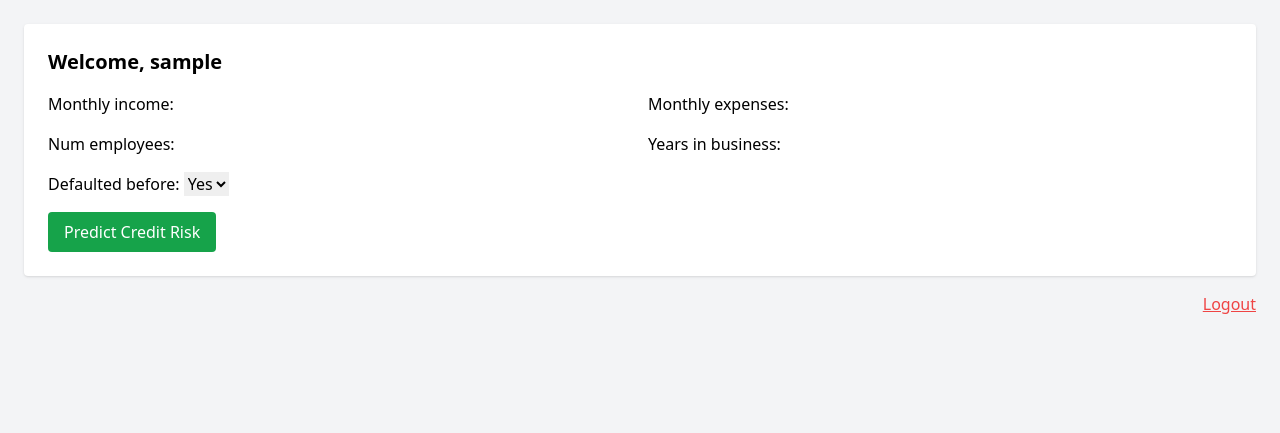
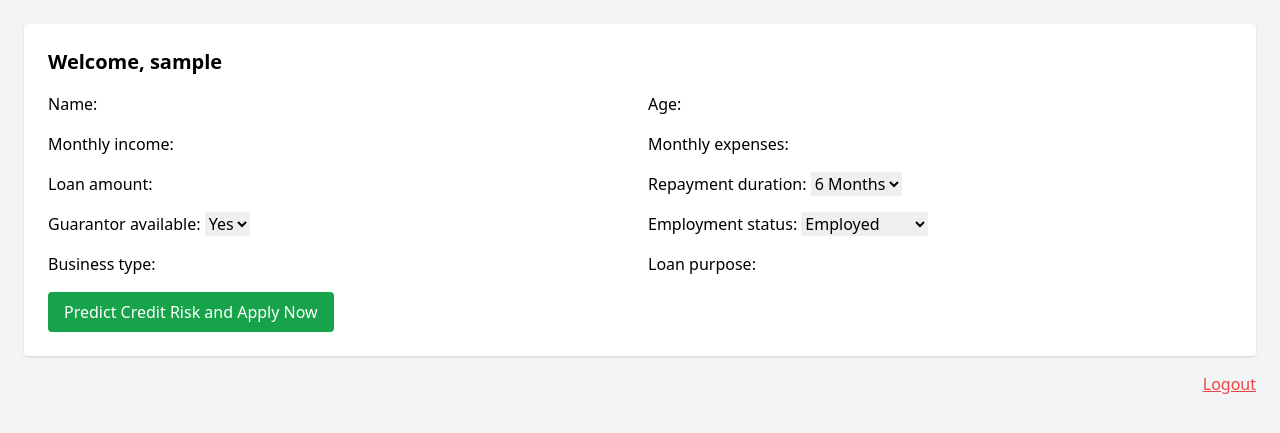
Before and after one commit to ChidinmaIgberaese/smart_loan_app, a Django app: page /dashboard/ in a window 1280 px wide. Shown: the top 433 px of the page. Run offline with Django 5.2, Linux system fonts and the light colour scheme; the visitor is signed in with stand-in values (Sample User, id 1); some libraries are stand-ins or nearby versions.

Commit message:
ml model trianned accurately and predicts users accurately.Modified ml_model.py

```diff
--- a/mainapp/forms.py
+++ b/mainapp/forms.py
@@ -1,8 +1,25 @@
+# mainapp/forms.py
 from django import forms
 
 class LoanForm(forms.Form):
-    monthly_income = forms.IntegerField()
-    monthly_expenses = forms.IntegerField()
-    num_employees = forms.IntegerField()
-    years_in_business = forms.IntegerField()
-    defaulted_before = forms.ChoiceField(choices=[('Yes', 'Yes'), ('No', 'No')])
+    name = forms.CharField(max_length=100)
+    age = forms.IntegerField(min_value=18)
+    monthly_income = forms.FloatField(min_value=0)
+    monthly_expenses = forms.FloatField(min_value=0)
+    loan_amount = forms.FloatField(min_value=0)
+    repayment_duration = forms.ChoiceField(choices=[
+        ('6_months', '6 Months'),
+        ('12_months', '1 Year'),
+        ('18_months', '1.5 Years'),
+        ('24_months', '2 Years'),
+    ])
+    guarantor_available = forms.ChoiceField(choices=[('yes', 'Yes'), ('no', 'No')])
+    employment_status = forms.ChoiceField(choices=[
+        ('employed', 'Employed'),
+        ('self-employed', 'Self-Employed'),
+        ('unemployed', 'Unemployed'),
+    ])
+    business_type = forms.CharField(max_length=100, required=False)
+    loan_purpose = forms.CharField(max_length=200)
+
+    # credit_score = forms.FloatField(required=False, min_value=0)
--- a/mainapp/templates/mainapp/dashboard.html
+++ b/mainapp/templates/mainapp/dashboard.html
@@ -12,13 +12,14 @@
         <h2 class="text-xl font-semibold mb-4">
           Welcome, {{ request.user.username }}
         </h2>
-        <form method="post">
+        <form method="POST">
           {% csrf_token %}
           <div class="grid grid-cols-2 gap-4">{{ form.as_p }}</div>
           <button
+            type="submit"
             class="mt-4 bg-green-600 text-white px-4 py-2 rounded hover:bg-green-700"
           >
-            Predict Credit Risk
+            Predict Credit Risk and Apply Now
           </button>
         </form>
 
@@ -33,6 +34,7 @@
         </div>
 
         <script>
+          const prediction = "{{ prediction|escapejs }}";
           const ctx = document.getElementById("creditChart").getContext("2d");
           const chart = new Chart(ctx, {
             type: "doughnut",
@@ -42,9 +44,9 @@
                 {
                   label: "Credit Risk",
                   data: [
-                    "{{ prediction }}" === "Low Risk" ? 1 : 0,
-                    "{{ prediction }}" === "Medium Risk" ? 1 : 0,
-                    "{{ prediction }}" === "High Risk" ? 1 : 0,
+                    prediction === "Low Risk" ? 1 : 0,
+                    prediction === "Medium Risk" ? 1 : 0,
+                    prediction === "High Risk" ? 1 : 0,
                   ],
                   backgroundColor: ["#22c55e", "#facc15", "#ef4444"],
                 },
@@ -52,9 +54,7 @@
             },
             options: {
               plugins: {
-                legend: {
-                  position: "bottom",
-                },
+                legend: { position: "bottom" },
               },
             },
           });
--- a/mainapp/views.py
+++ b/mainapp/views.py
@@ -41,20 +41,20 @@
         }
         repayment_duration_int = repayment_map.get(repayment_duration, 12)  # Default to 12 months
 
-        # Map employment_status to integer expected by model
+        # Mapping employment_status to integer expected by model
         employment_map = {"employed": 1, "self-employed": 2, "unemployed": 0}
         employment_int = employment_map.get(employment_status.lower(), 0)
 
-        # Map guarantor_available to boolean/int
+        # Mapping guarantor_available to boolean/int
         guarantor_int = 1 if guarantor_available.lower() == "yes" else 0
 
-        # Convert credit_score to float, default 0 if empty
+        # Converting credit_score to float, default 0 if empty
         try:
             credit_score_float = float(credit_score)
         except (TypeError, ValueError):
             credit_score_float = 0.0
 
-        # Prepare input array for model in correct order
+        # Preparing input array for model in correct order
         # **IMPORTANT**: The order here must match the order your model expects
         input_features = np.array([[
             age,
@@ -65,7 +65,7 @@
             guarantor_int,
             employment_int,
             credit_score_float
-            # You can add encoded business_type or loan_purpose here if model trained with them
+
         ]])
 
         # Run prediction
@@ -91,16 +91,19 @@
     if request.method == 'POST':
         username = request.POST.get('username')
         email = request.POST.get('email')
-        password = request.POST.get('password')
+        password1 = request.POST.get('password1')
+        password2 = request.POST.get('password2')
 
-        if not User.objects.filter(username=username).exists():
-            User.objects.create_user(username=username, email=email, password=password)
-            return redirect('login')
-        else:
+        if password1 != password2:
+            return render(request, 'mainapp/register.html', {'error': 'Passwords do not match'})
+
+        if User.objects.filter(username=username).exists():
             return render(request, 'mainapp/register.html', {'error': 'Username already exists'})
 
+        User.objects.create_user(username=username, email=email, password=password1)
+        return redirect('login')
+
     return render(request, 'mainapp/register.html')
-
 
 def login_view(request):
     if request.method == 'POST':
@@ -116,30 +119,71 @@
 
     return render(request, 'mainapp/login.html')
 
-
 @login_required
 def dashboard(request):
     prediction = None
     if request.method == 'POST':
         form = LoanForm(request.POST)
         if form.is_valid():
-            if model is not None:
-                data = form.cleaned_data
-                input_data = np.array([[data['monthly_income'], data['monthly_expenses'],
-                                        data['num_employees'], data['years_in_business'],
-                                        1 if data['defaulted_before'] == 'Yes' else 0]])
+            data = form.cleaned_data
 
-                pred = model.predict(input_data)[0]
+            # Numeric inputs
+            monthly_income = data['monthly_income']
+            monthly_expenses = data['monthly_expenses']
+            loan_amount = data['loan_amount']
+            age = data['age']
+
+            # Encode repayment_duration
+            repayment_map = {
+                '6_months': 6,
+                '12_months': 12,
+                '18_months': 18,
+                '24_months': 24
+            }
+            repayment_duration = repayment_map.get(data['repayment_duration'], 0)
+
+            # Encode guarantor_available
+            guarantor_available = 1 if data['guarantor_available'] == 'yes' else 0
+
+            # Encode employment_status
+            employment_map = {
+                'employed': 0,
+                'self-employed': 1,
+                'unemployed': 2
+            }
+            employment_status = employment_map.get(data['employment_status'], 0)
+
+            # Encode business_type as binary
+            business_type = 1 if data['business_type'] else 0
+
+            # Build feature array for model
+            input_features = np.array([[
+                monthly_income,
+                monthly_expenses,
+                loan_amount,
+                repayment_duration,
+                guarantor_available,
+                employment_status,
+                age,
+                business_type
+            ]])
+
+            # Check for NaN (optional)
+            if np.isnan(input_features).any():
+                prediction = "⚠️ Invalid input: missing values detected"
+            else:
+                pred = model.predict(input_features)[0]
                 label = {0: "High Risk", 1: "Medium Risk", 2: "Low Risk"}
                 prediction = label.get(pred, "Unknown")
-            else:
-                prediction = "⚠️ Model not found"
+
+        else:
+            prediction = "⚠️ Invalid form data"
+
     else:
         form = LoanForm()
 
     return render(request, 'mainapp/dashboard.html', {'form': form, 'prediction': prediction})
 
-
 def logout_view(request):
     logout(request)
     return redirect('login')
```
Also changed, not shown: mainapp/ml_model.py (+14 -13 lines), mainapp/templates/mainapp/ml_model.py (added, +30 -0 lines), 1 other file.
